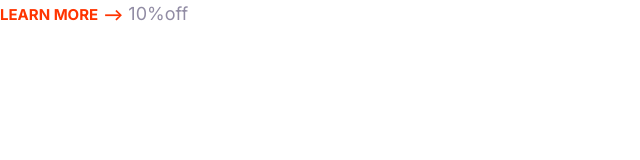
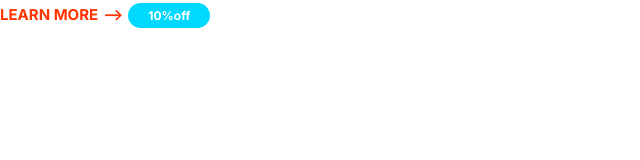
Before and after one commit to Guhanzzz/Moshify, a plain HTML site: page index.html in a window 1280 px wide. Shown: the whole page, without its empty margins (0-640 px from the left). Drawn offline with Linux system fonts and the light colour scheme.

```diff
--- a/css/styles.css
+++ b/css/styles.css
@@ -82,3 +82,37 @@
         font-size: 1.5rem;
     }
 }
+
+/************************** Badges **************************/
+.badge{
+    border-radius: 20px;
+    font-size: 2rem;
+    font-weight: bold;
+    padding: 0.5rem 2rem;
+    /* Avoid appearing at the second line */
+    white-space: nowrap;
+}
+
+.badge--primary{
+    background: var(--color-primary);
+    color: #fff;
+}
+
+.badge--secondary{
+    background: var(--color-secondary);
+    color: #fff;
+}
+
+.badge--small{
+    font-size: 1.6rem;
+}
+
+@media screen and (min-width: 1024px) {
+    .badge{
+        font-size: 1.5rem;
+    }
+
+    .badge--small{
+        font-size: 1.2rem;
+    }
+}
```
Also changed, not shown: components/badges.html (added, +1 -0 lines).
